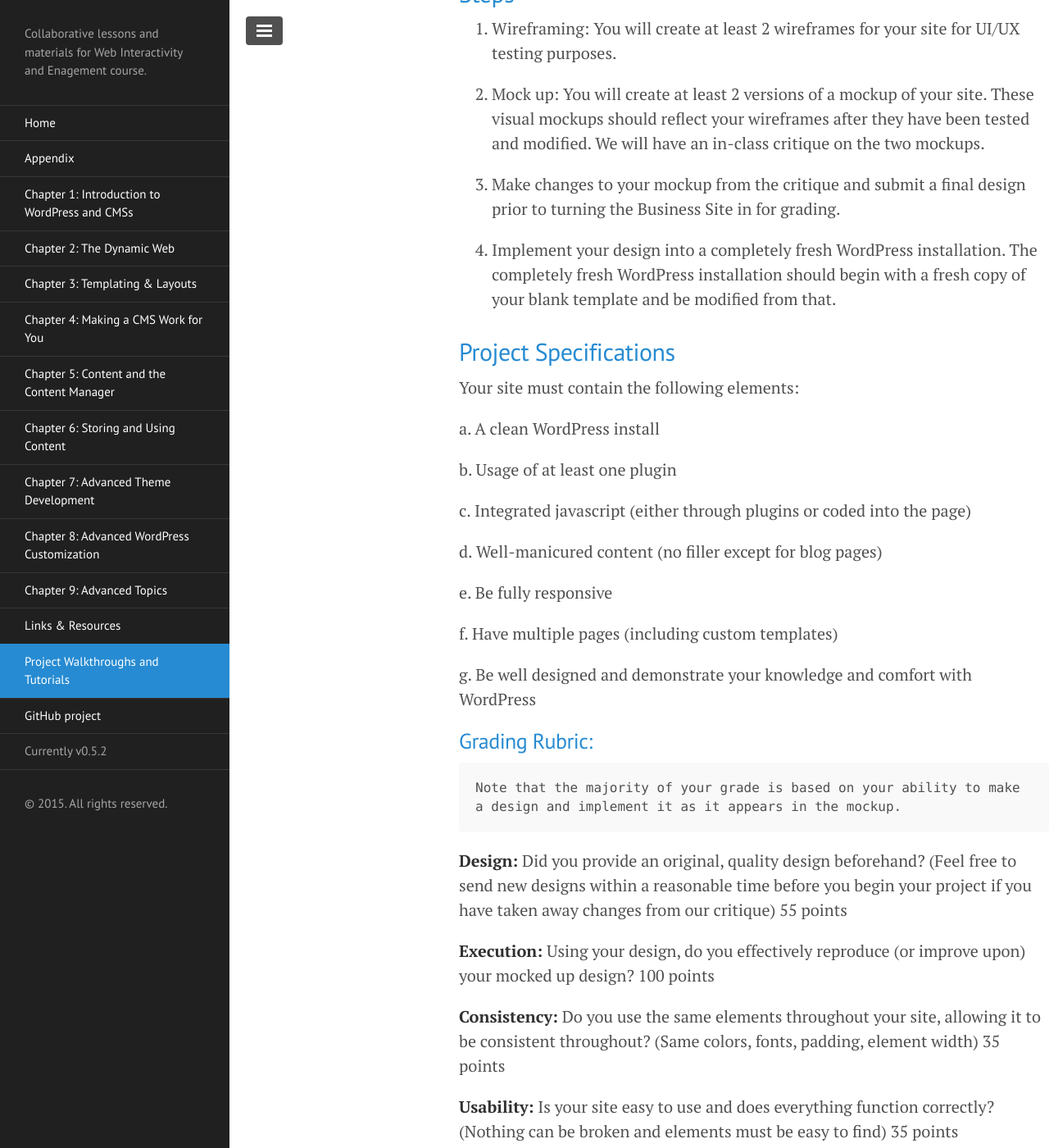
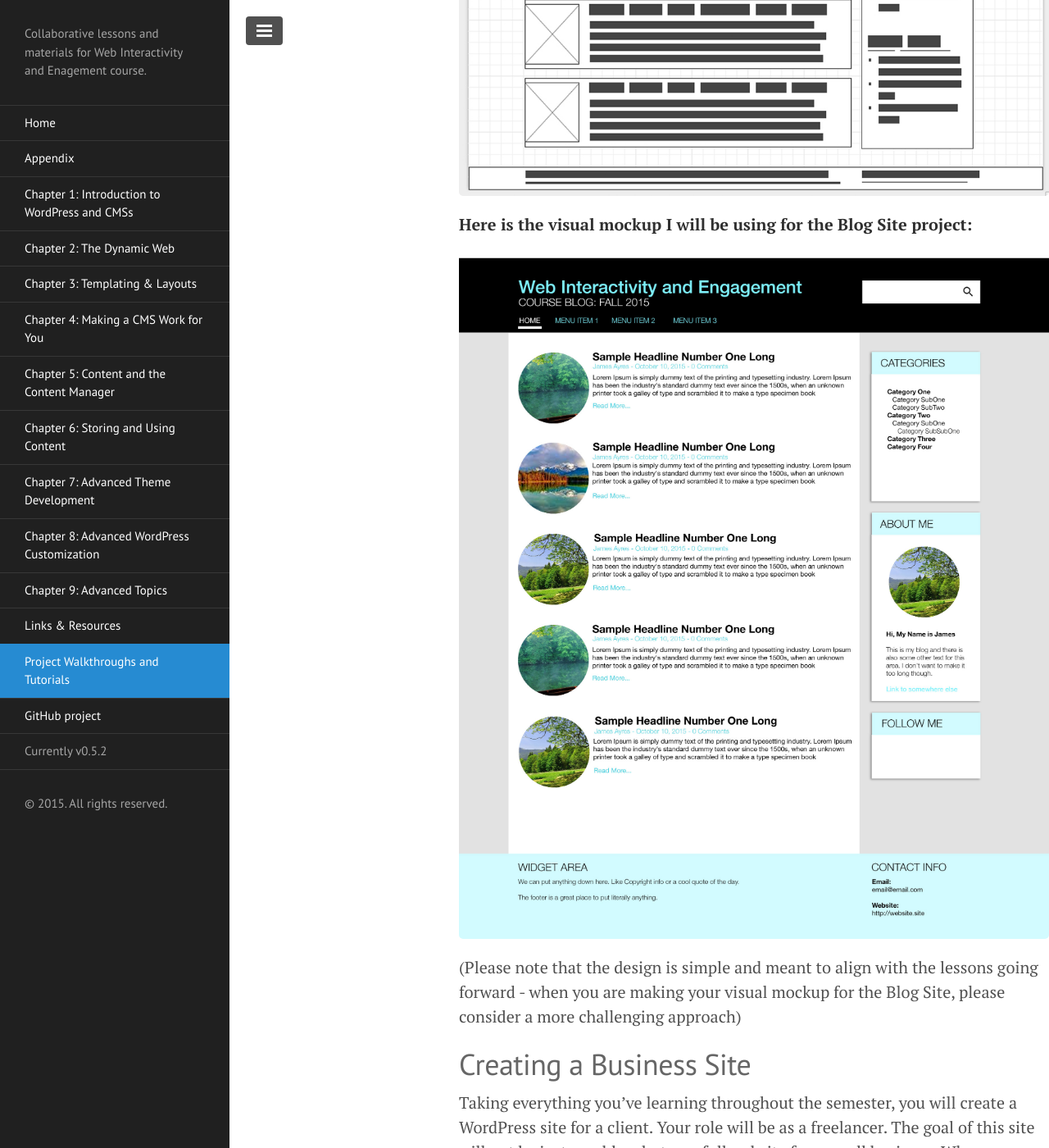
Before and after one commit to ahaywood/Web-Interactivity-and-Engagement, a Jekyll site: the page built from chapter-10/index.md, in a window 1280 px wide and 1400 px high, scrolled down 5885 px. Shown: the whole window at 82% size. Built offline with Jekyll 4.4.1, drawn with Linux system fonts in a browser that asks for light colours; Markdown is read by kramdown in place of the engine named in the settings; some of the changed text lies outside the part shown.

Commit message:
Add Mockups for Blog Site

```diff
--- a/chapter-10/index.md
+++ b/chapter-10/index.md
@@ -153,6 +153,16 @@ You will mock up and then implement changes to the WordPress template to make a
 
 200 total points
 
+**Here is the wireframe I will be using for our Blog Site project:**
+
+<img src="../public/blog-site-wireframe01.jpg" width="100%" alt="visual mockup for Blog Site project" class="mockup-image" />
+
+**Here is the visual mockup I will be using for the Blog Site project:**
+
+<img src="../public/blog-site-mockup01.jpg" width="100%" alt="visual mockup for Blog Site project" class="mockup-image" />
+
+(Please note that the design is simple and meant to align with the lessons going forward - when you are making your visual mockup for the Blog Site, please consider a more challenging approach)
+
 ## <a name="creating-a-business-site" style="color: #666">Creating a Business Site</a>
 
 Taking everything you’ve learning throughout the semester, you will create a WordPress site for a client. Your role will be as a freelancer. The goal of this site will not be just as a blog, but as a full website for a small business. When you are done with this site, it should be completely stable and be able to be handed off to a content manager.
```
Also changed, not shown: public/blog-site-mockup01.jpg (added), public/blog-site-wireframe01.jpg (added), public/slicks-mockup01.jpg (added), public/slicks-mockup02.jpeg (added), 5 other files.
